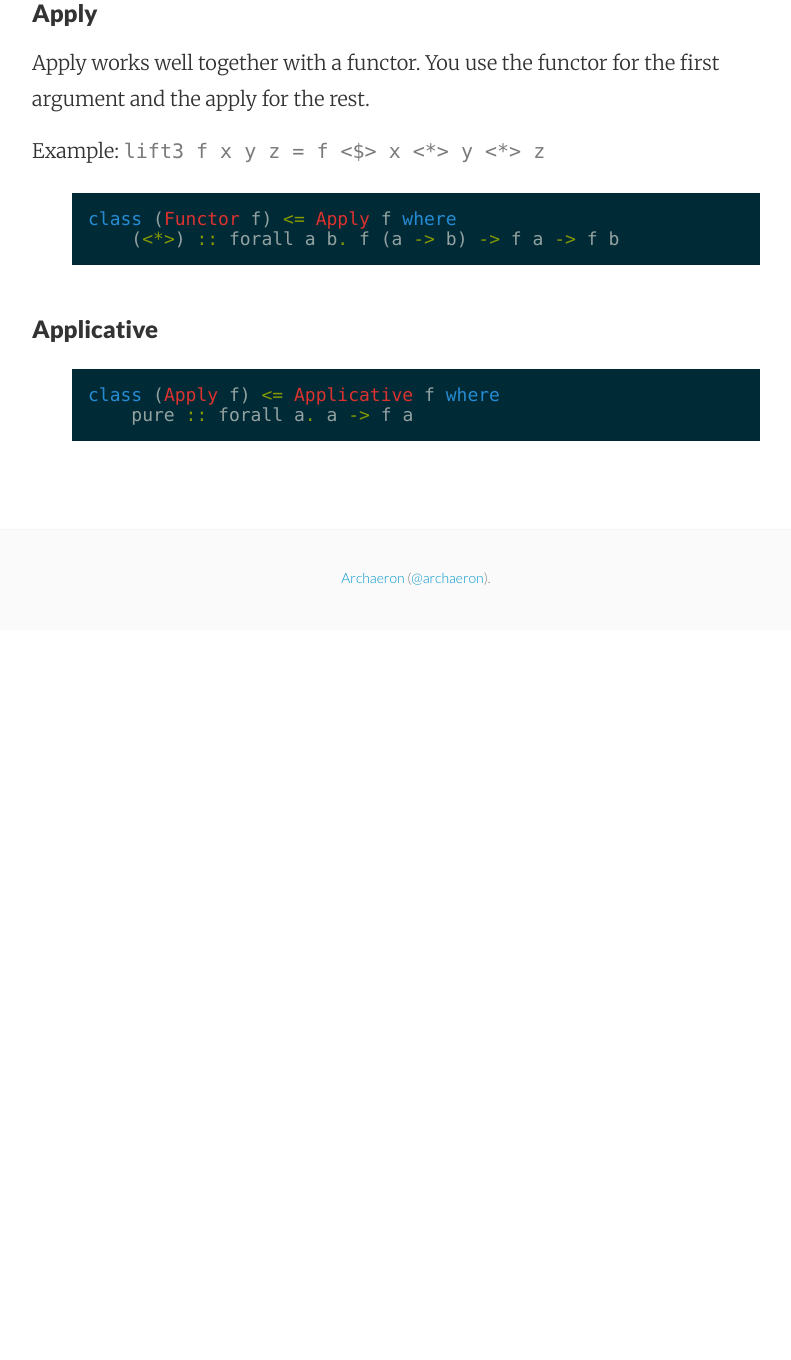
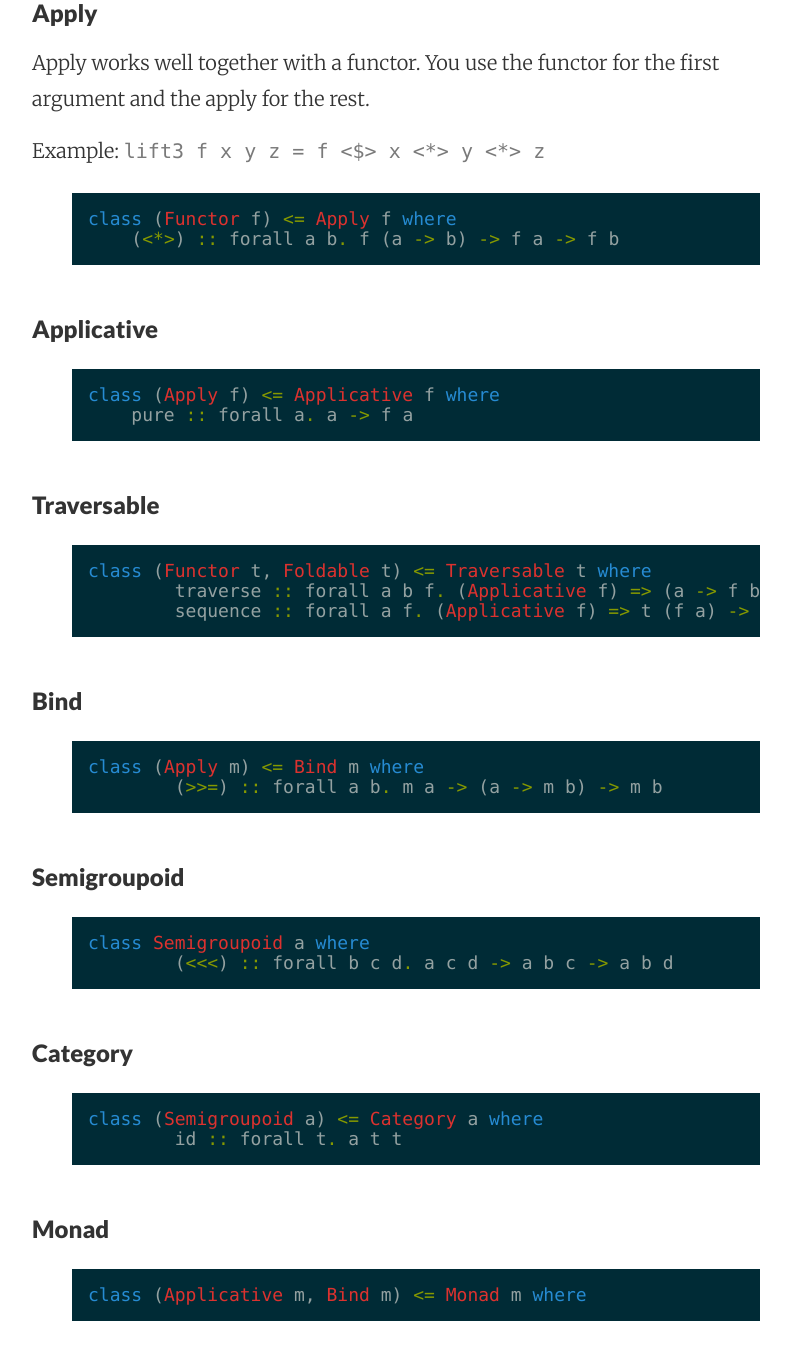
Before and after one commit to archaeron/archaeron.github.io, a Jekyll site: the page built from _posts/2014-09-15-purescript-typeclasses.md, in a window 1280 px wide and 1400 px high, scrolled down 1334 px. Shown: the top 1360 px of the window, without its empty margins (224-1015 px from the left). Built offline with Jekyll 4.4.1, drawn with Linux system fonts in a browser that asks for light colours; before the commit the page ends 1964 px from its top, so only the background shows below that.

Commit message:
add some more typeclasses
descriptions are missing though

```diff
--- a/_posts/2014-09-15-purescript-typeclasses.md
+++ b/_posts/2014-09-15-purescript-typeclasses.md
@@ -67,3 +67,47 @@ class (Apply f) <= Applicative f where
     pure :: forall a. a -> f a
 
 {% endhighlight %}
+
+### Traversable
+
+{% highlight haskell %}
+class (Functor t, Foldable t) <= Traversable t where
+	traverse :: forall a b f. (Applicative f) => (a -> f b) -> t a -> f (t b)
+	sequence :: forall a f. (Applicative f) => t (f a) -> f (t a)
+
+{% endhighlight %}
+
+### Bind
+
+{% highlight haskell %}
+
+class (Apply m) <= Bind m where
+	(>>=) :: forall a b. m a -> (a -> m b) -> m b
+
+{% endhighlight %}
+
+### Semigroupoid
+
+{% highlight haskell %}
+
+class Semigroupoid a where
+	(<<<) :: forall b c d. a c d -> a b c -> a b d
+
+{% endhighlight %}
+
+### Category
+
+{% highlight haskell %}
+
+class (Semigroupoid a) <= Category a where
+	id :: forall t. a t t
+
+{% endhighlight %}
+
+### Monad
+
+{% highlight haskell %}
+
+class (Applicative m, Bind m) <= Monad m where
+
+{% endhighlight %}
```
